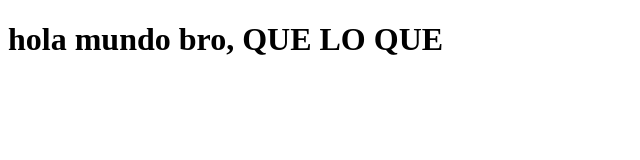
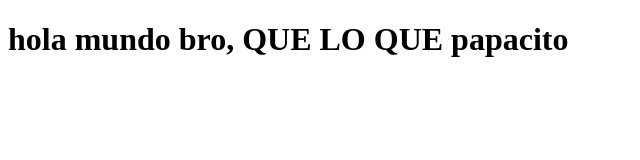
Before and after one commit to Cyod75/ETS, a plain HTML site: page index.html in a window 1280 px wide. Shown: the whole page, without its empty margins (0-640 px from the left). Drawn offline with Linux system fonts and the light colour scheme.

Commit message:
Updaterama1

```diff
--- a/index.html
+++ b/index.html
@@ -6,6 +6,6 @@
     <title>Document</title>
 </head>
 <body>
-    <h1>hola mundo bro, QUE LO QUE </h1>
+    <h1>hola mundo bro, QUE LO QUE papacito </h1>
 </body>
 </html>
```
